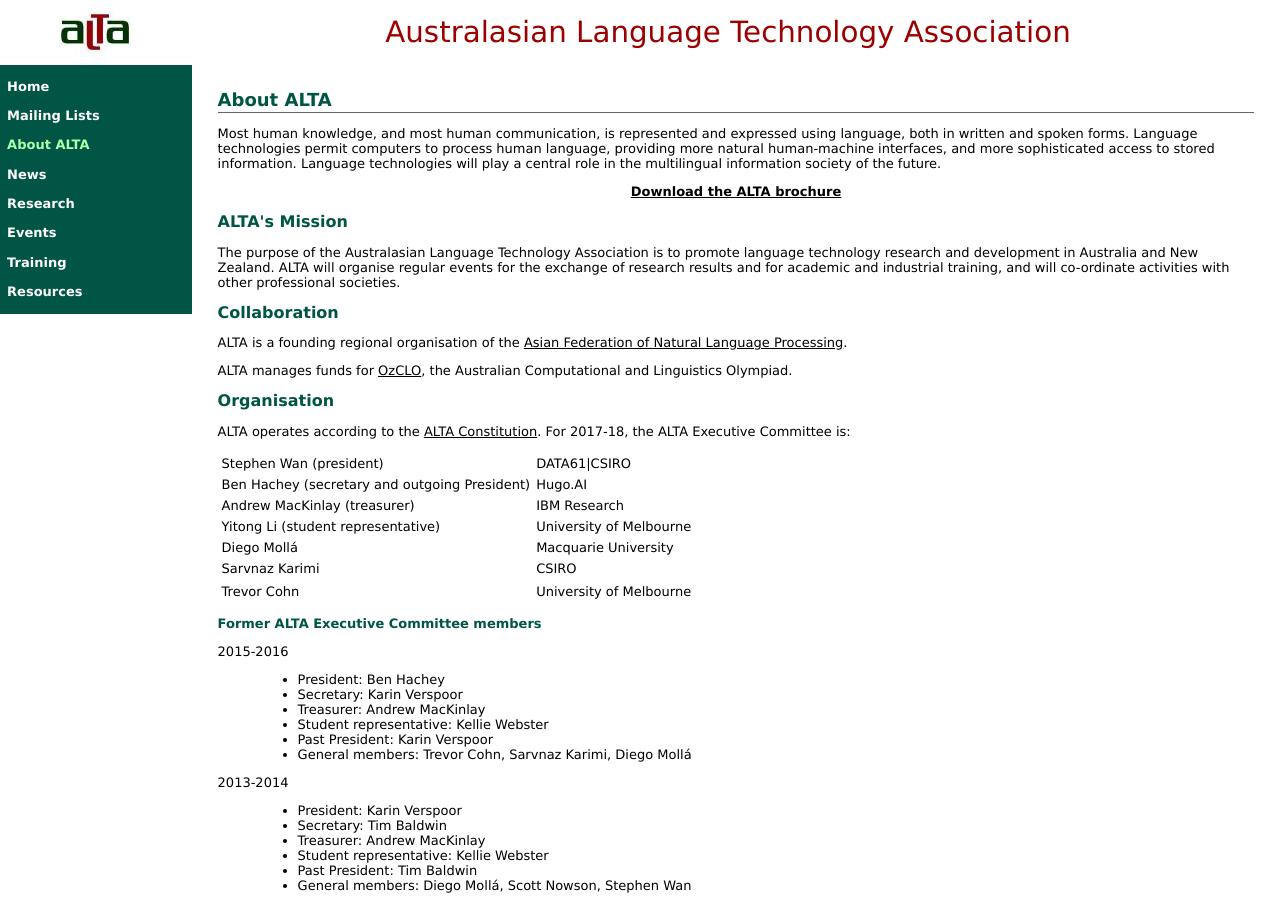
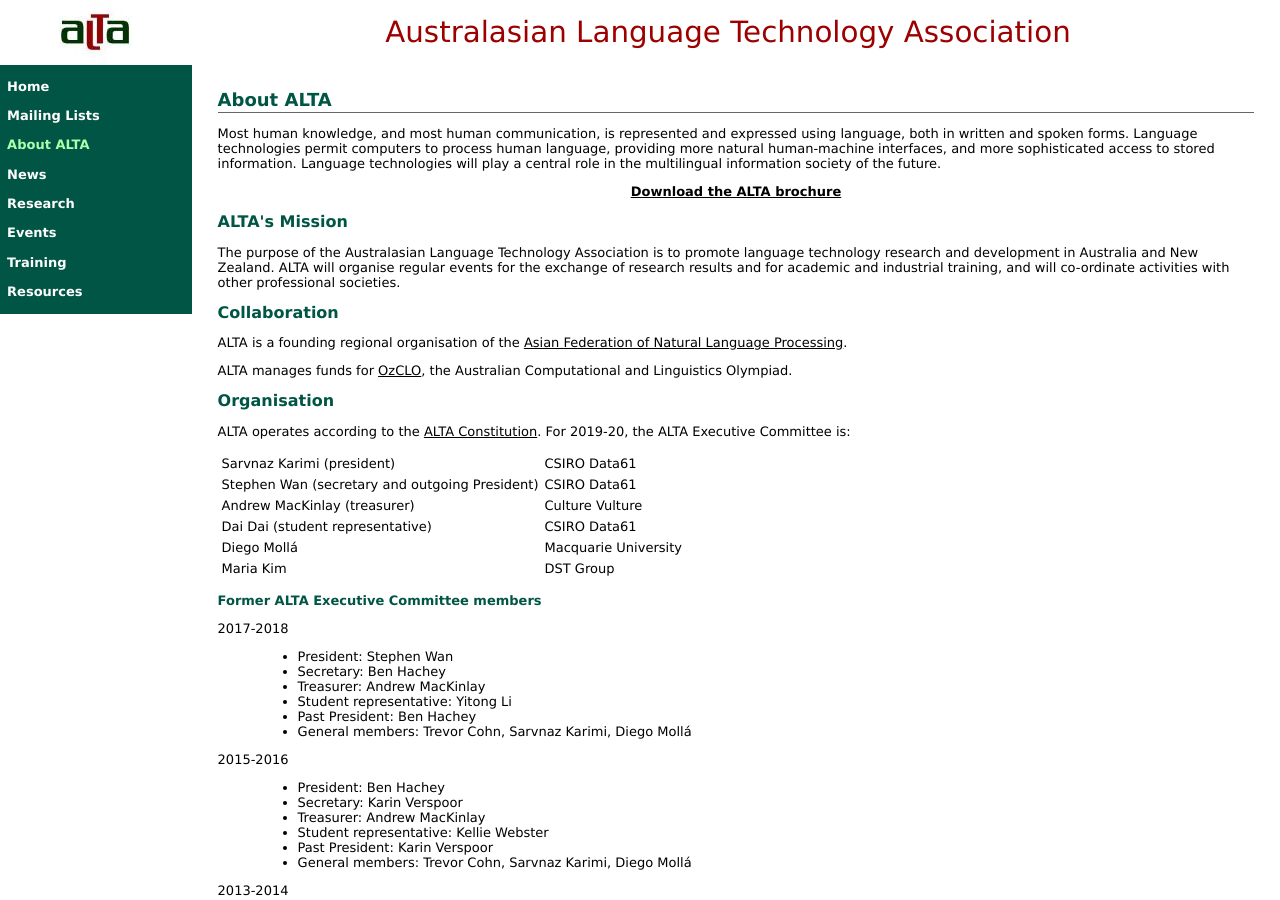
Before and after one commit to altaexec/alta-website, a Jekyll site: the page built from about/index.html, in a window 1280 px wide and 900 px high. Built offline with Jekyll 4.4.1, drawn with Linux system fonts in a browser that asks for light colours.

Commit message:
Exec 2019-20

```diff
--- a/about/index.html
+++ b/about/index.html
@@ -36,35 +36,35 @@
       <h2><a name="organisation"></a>Organisation</h2>
 
       <p>ALTA operates according to the <a href="constitution.txt">ALTA Constitution</a>.
-For 2017-18, the ALTA Executive Committee is:<br>
+For 2019-20, the ALTA Executive Committee is:<br>
       </p>
       <table cellpadding="2" cellspacing="2" border="0">
         <tbody>
           <tr>
-            <td valign="top">Stephen Wan (president)<br>
+            <td valign="top">Sarvnaz Karimi (president)<br>
             </td>
-            <td valign="top">DATA61|CSIRO<br>
+            <td valign="top">CSIRO Data61<br>
             </td>
           </tr>
           <tr>
-            <td valign="top">Ben Hachey (secretary and outgoing President)<br>
+            <td valign="top">Stephen Wan (secretary and outgoing President)<br>
 
             </td>
-            <td valign="top">Hugo.AI<br>
+            <td valign="top">CSIRO Data61<br>
             </td>
           </tr>
           <tr>
             <td valign="top">Andrew MacKinlay (treasurer)<br>
 
             </td>
-            <td valign="top">IBM Research<br>
+            <td valign="top">Culture Vulture<br>
             </td>
           </tr>
           <tr>
-            <td valign="top">Yitong Li (student representative)<br>
+            <td valign="top">Dai Dai (student representative)<br>
 
             </td>
-            <td valign="top">University of Melbourne<br>
+            <td valign="top">CSIRO Data61<br>
             </td>
           </tr>
           <tr>
@@ -75,18 +75,10 @@
             </td>
           </tr>
           <tr>
-            <td valign="top">Sarvnaz Karimi<br>
+            <td valign="top">Maria Kim<br>
 
             </td>
-            <td valign="top">CSIRO<br>
-            </td>
-          </tr>
-          <tr>
-          <tr>
-            <td valign="top">Trevor Cohn<br>
-
-            </td>
-            <td valign="top">University of Melbourne<br>
+            <td valign="top">DST Group<br>
             </td>
           </tr>
         </tbody>
@@ -94,6 +86,17 @@
 
 <h3>Former ALTA Executive Committee members</h3>
 <dl>
+    <dt>2017-2018</dt>
+    <dd>
+        <ul>
+            <li>President: Stephen Wan</li>
+            <li>Secretary: Ben Hachey</li>
+            <li>Treasurer: Andrew MacKinlay</li>
+            <li>Student representative: Yitong Li</li>
+	          <li>Past President: Ben Hachey</li>
+            <li>General members: Trevor Cohn, Sarvnaz Karimi, Diego Moll&aacute;</li>
+        </ul>
+    </dd>
     <dt>2015-2016</dt>
     <dd>
         <ul>
```
Also changed, not shown: index.html (+18 -51 lines), news/index.html (+58 -0 lines). Lines whose indentation alone changed are shown as unchanged.
